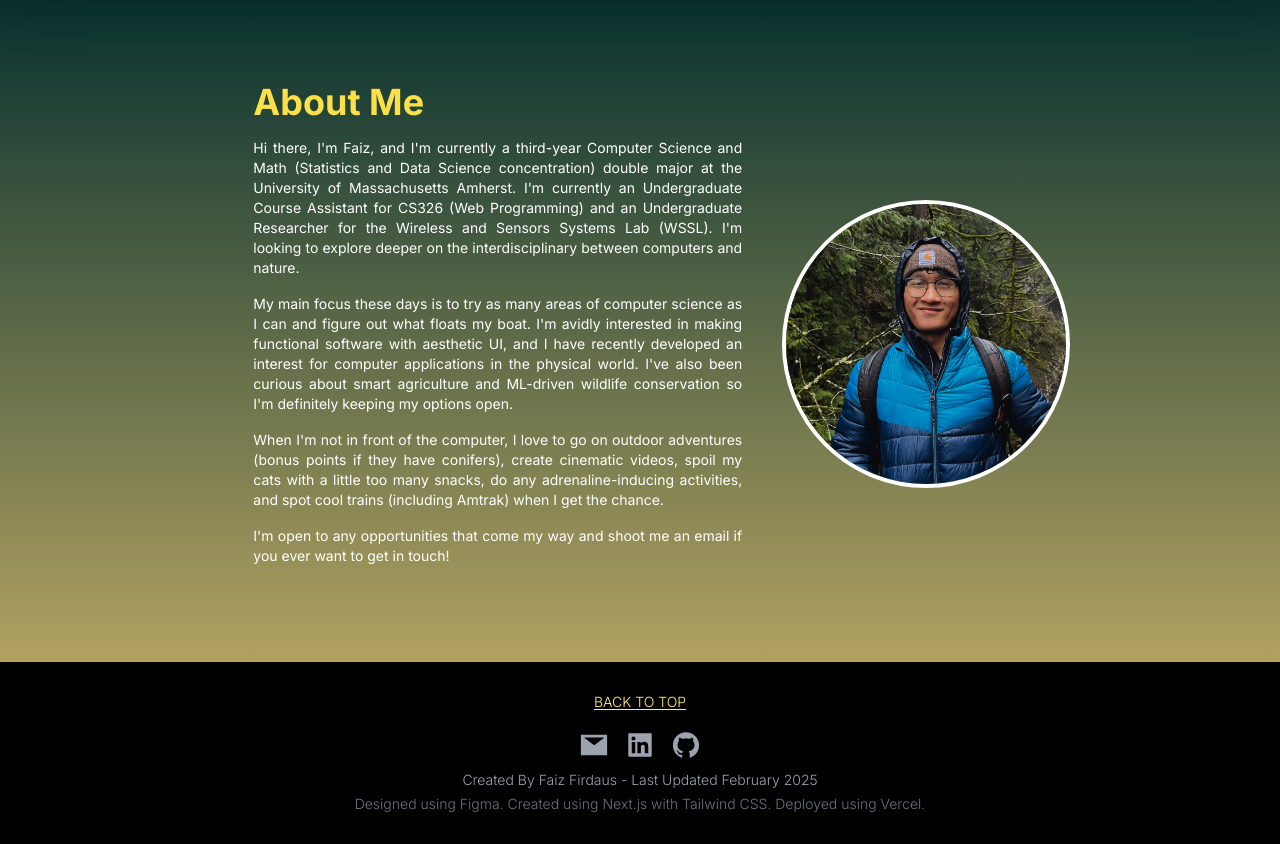
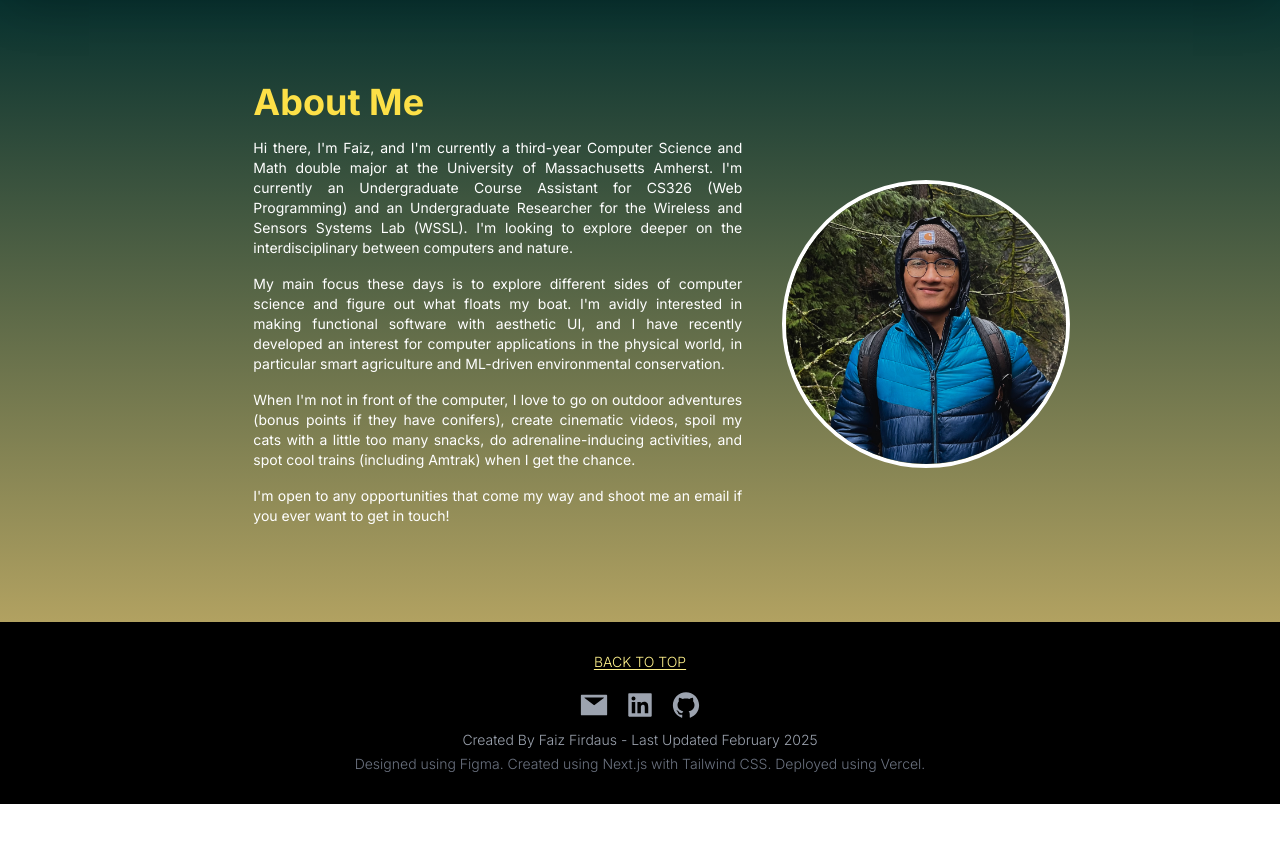
Before and after one commit to faizfrds/portfolio-v2, a Next.js app: page / in a window 1280 px wide. Shown: the part 4100-4944 px from the top of the page. After the commit the page ends 4904 px from the top, so only its background shows below. Built offline with nearby package versions, Linux system fonts and the light colour scheme.

Commit message:
about me

```diff
--- a/components/About.tsx
+++ b/components/About.tsx
@@ -13,19 +13,19 @@ export default function About() {
               About Me
             </h2>
             <p className="text-sm mb-4 text-white">
-              Hi there, I'm Faiz, and I'm currently a third-year Computer Science and Math (Statistics and Data Science concentration) double major
+              Hi there, I'm Faiz, and I'm currently a third-year Computer Science and Math double major
               at the University of Massachusetts Amherst. I'm
               currently an Undergraduate Course Assistant for CS326 (Web
               Programming) and an Undergraduate Researcher for the Wireless and Sensors Systems Lab (WSSL). I'm looking to explore deeper on the interdisciplinary between computers and nature.
             </p>
             <p className="text-sm mb-4 text-white">
-              My main focus these days is to try as many areas of computer
-              science as I can and figure out what floats my boat. I'm avidly interested in making functional
+              My main focus these days is to explore different sides of computer
+              science and figure out what floats my boat. I'm avidly interested in making functional
               software with aesthetic UI, and I have recently developed an interest
-              for computer applications in the physical world. I've also been curious about smart agriculture and ML-driven wildlife conservation so I'm definitely keeping my options open.
+              for computer applications in the physical world, in particular smart agriculture and ML-driven environmental conservation.
             </p>
             <p className="text-sm mb-4 text-white">
-              When I'm not in front of the computer, I love to go on outdoor adventures (bonus points if they have conifers), create cinematic videos, spoil my cats with a little too many snacks, do any adrenaline-inducing activities, and spot cool trains (including Amtrak) when I get the chance.
+              When I'm not in front of the computer, I love to go on outdoor adventures (bonus points if they have conifers), create cinematic videos, spoil my cats with a little too many snacks, do adrenaline-inducing activities, and spot cool trains (including Amtrak) when I get the chance.
             </p>
             <p className="text-sm mb-4 text-white">
               I'm open to any opportunities that come my way and shoot me an email if you ever want to get in touch!
```
